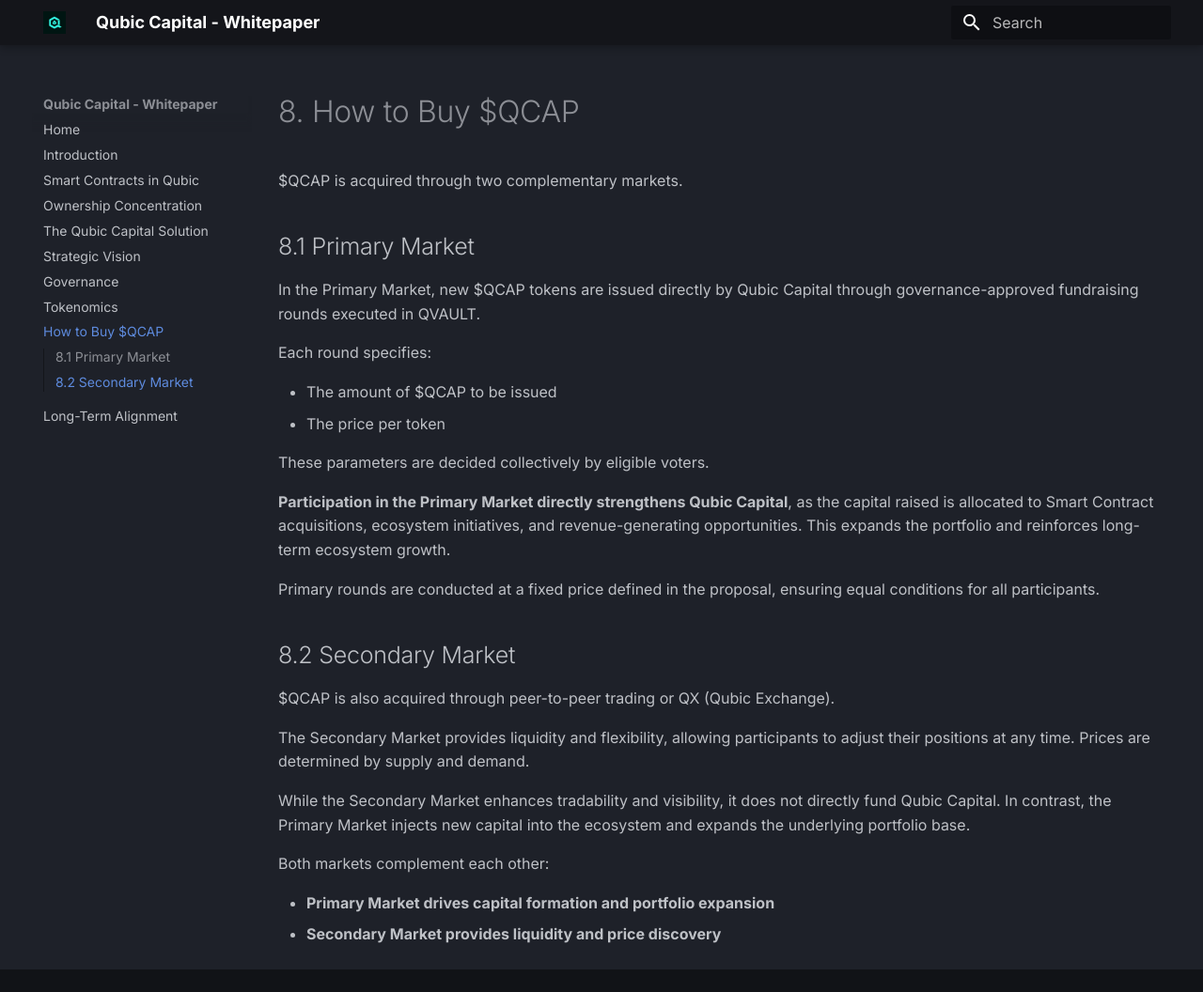
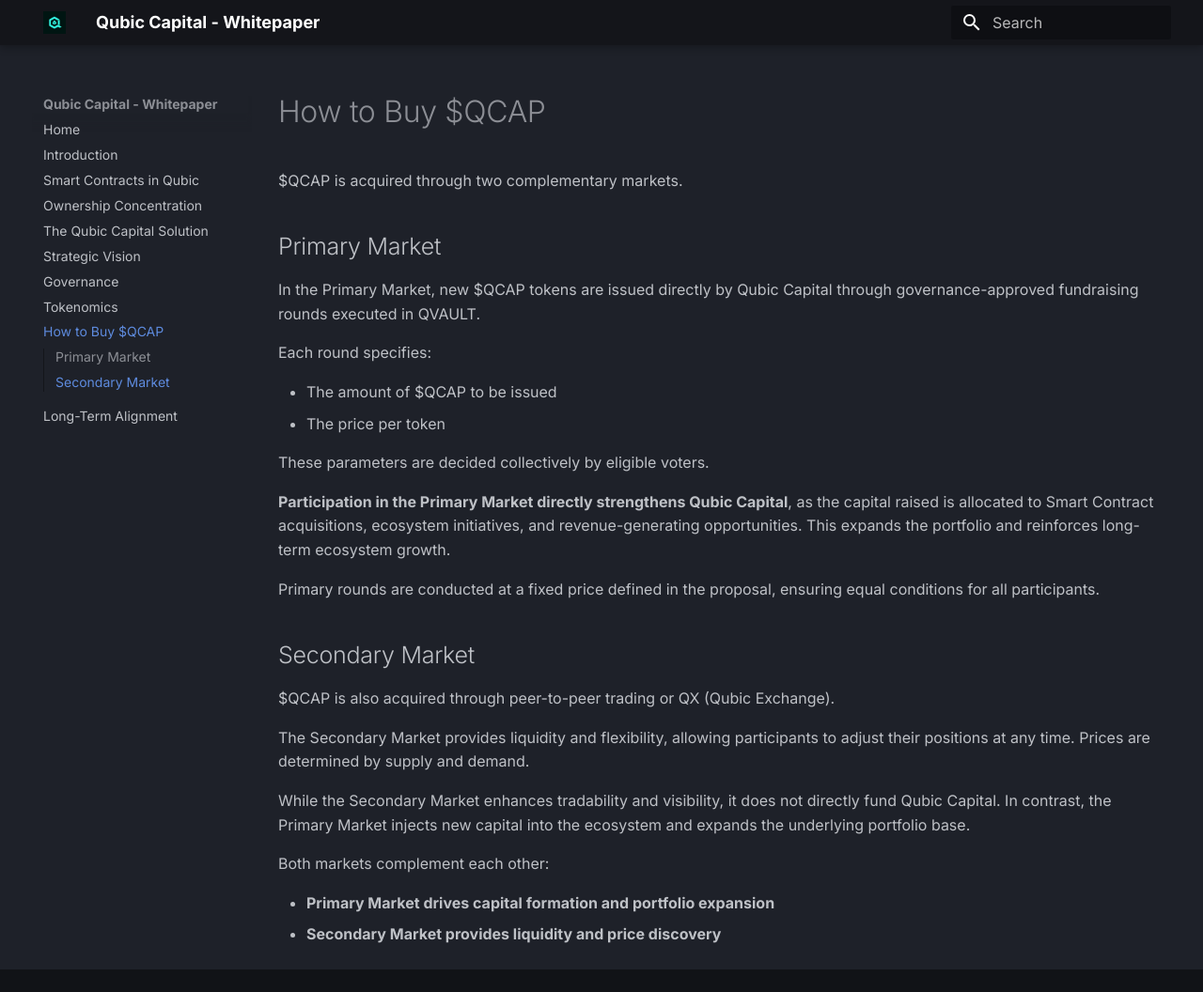
Before and after one commit to HermanToothrot10/qubic-capital-whitepaper, an MkDocs documentation site: the page built from docs/08-how-to-buy-qcap.md, in a window 1280 px wide and 1056 px high. Shown: the whole window at 94% size. Built offline with MkDocs 1.6.1 and Material for MkDocs 9.7.7, drawn with Linux system fonts in a browser that asks for light colours.

Commit message:
Update 08-how-to-buy-qcap.md

```diff
--- a/docs/08-how-to-buy-qcap.md
+++ b/docs/08-how-to-buy-qcap.md
@@ -1,8 +1,8 @@
-# 8. How to Buy $QCAP
+# How to Buy $QCAP
 
 $QCAP is acquired through two complementary markets.
 
-## 8.1 Primary Market
+## Primary Market
 
 In the Primary Market, new $QCAP tokens are issued directly by Qubic Capital through governance-approved fundraising rounds executed in QVAULT.
 
@@ -17,7 +17,7 @@
 
 Primary rounds are conducted at a fixed price defined in the proposal, ensuring equal conditions for all participants.
 
-## 8.2 Secondary Market
+## Secondary Market
 
 $QCAP is also acquired through peer-to-peer trading or QX (Qubic Exchange).
 
```
